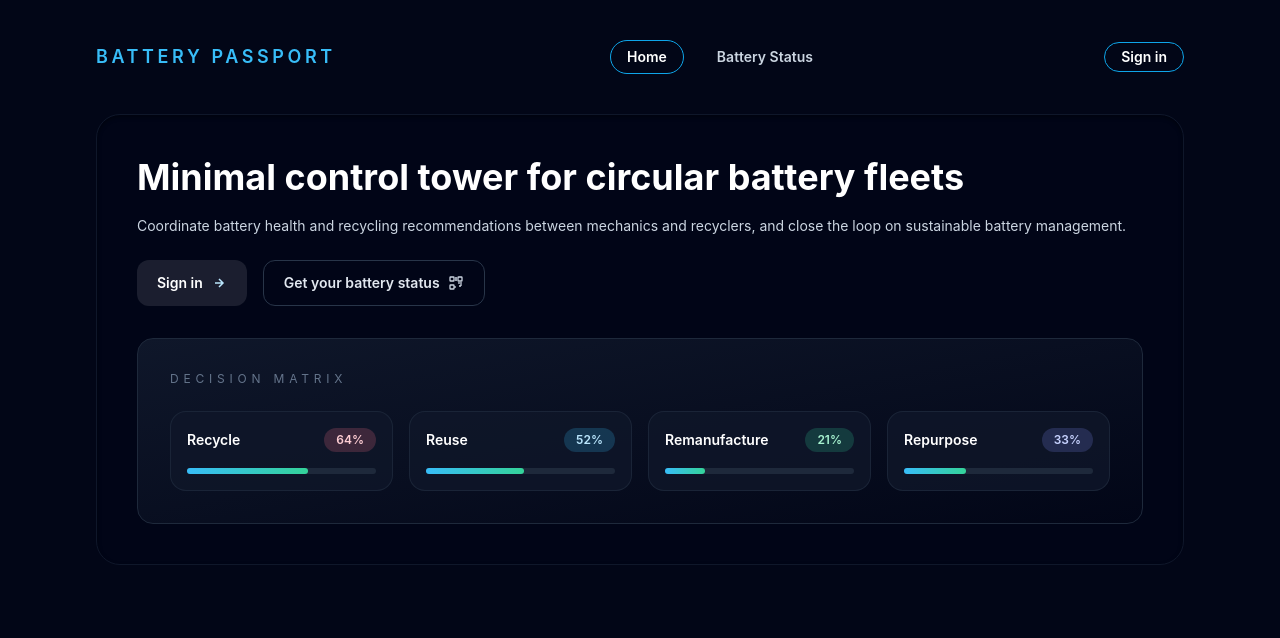
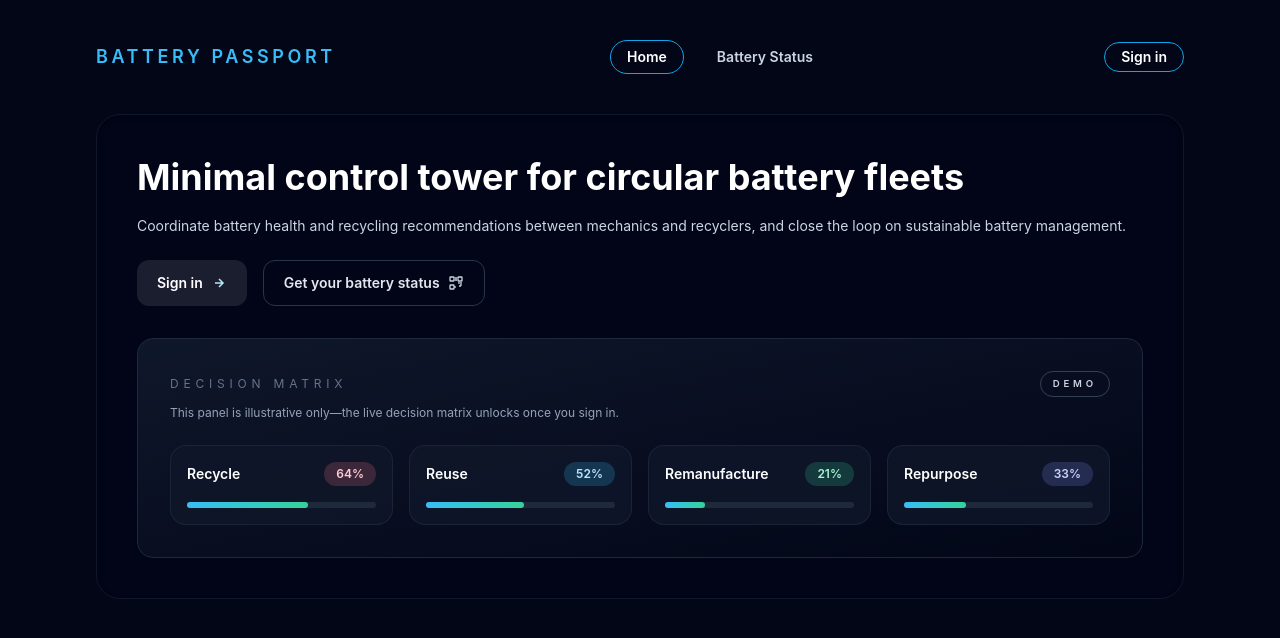
Before and after one commit to fabcolonna/plm-hackathon-73, a React (Vite) app in the folder frontend/: page / in a window 1280 px wide. Shown: the top 638 px of the page. Built offline with nearby package versions, Linux system fonts and the light colour scheme; no server answers.

Commit message:
feat: enhance DecisionMatrixView layout and add illustrative text

```diff
--- a/frontend/src/pages/base/Home.tsx
+++ b/frontend/src/pages/base/Home.tsx
@@ -19,8 +19,17 @@ const recommendationLikelihoods = [
 const DecisionMatrixView = () => (
   <div className="relative rounded-2xl border border-slate-800 bg-gradient-to-br from-slate-900 to-slate-950 p-8">
     <div className="absolute inset-0 -z-10 bg-[radial-gradient(circle_at_top,_rgba(94,234,212,0.15),_transparent_55%)]" />
-    <div className="flex items-center justify-between text-xs uppercase tracking-[0.4em] text-slate-500">
-      <span>Decision matrix</span>
+    <div className="flex flex-col gap-2">
+      <div className="flex items-center justify-between text-xs uppercase tracking-[0.4em] text-slate-500">
+        <span>Decision matrix</span>
+        <span className="rounded-full border border-slate-700 px-3 py-1 text-[0.6rem] font-semibold tracking-[0.4em] text-slate-300">
+          Demo
+        </span>
+      </div>
+      <p className="text-xs text-slate-400">
+        This panel is illustrative only—the live decision matrix unlocks once
+        you sign in.
+      </p>
     </div>
     <div className="mt-6 grid gap-4 sm:grid-cols-2 xl:grid-cols-4">
       {recommendationLikelihoods.map((item) => (
```
